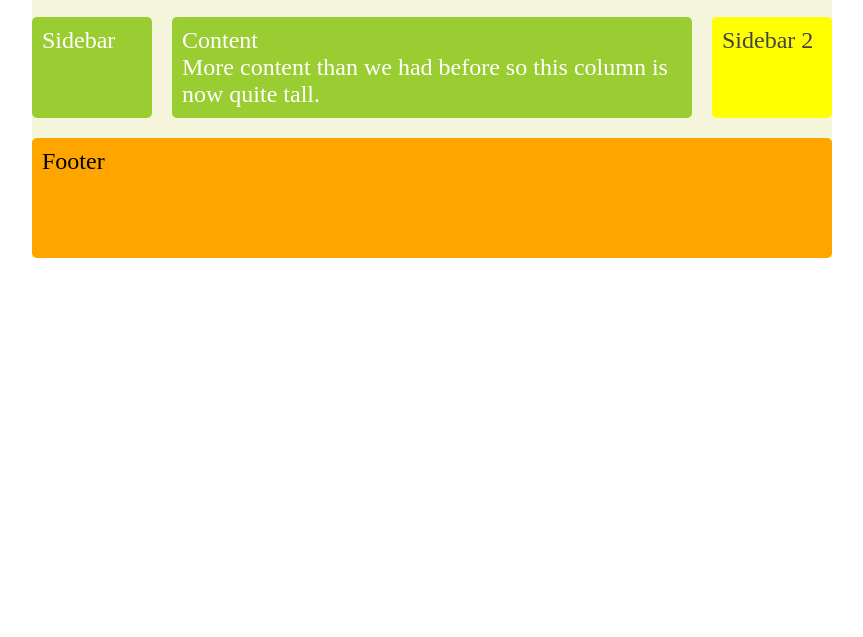
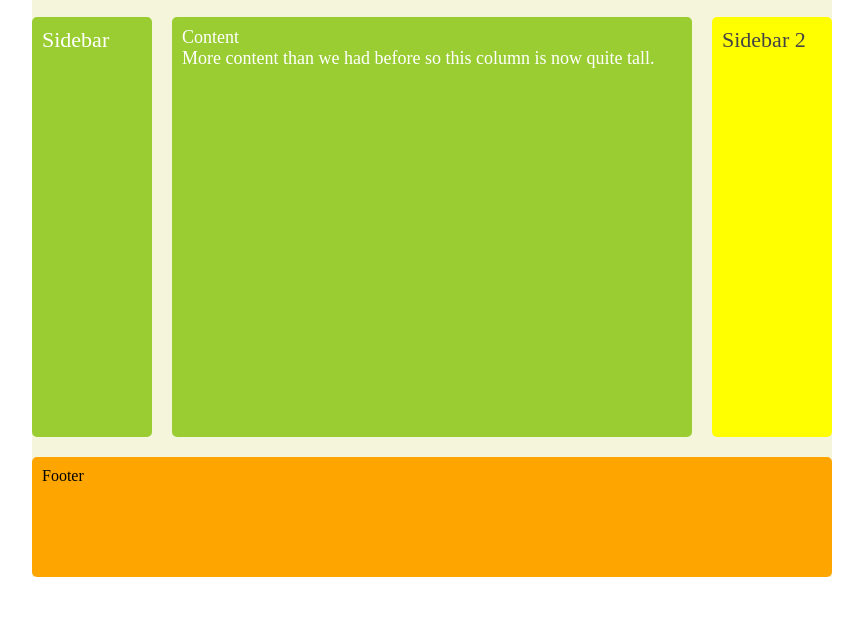
Before and after one commit to craftwill/exercice-3, a plain HTML site: page index.html in a window 1280 px wide. Shown: the part 163-800 px from the top of the page, without its empty margins (208-1071 px from the left). Drawn offline with Linux system fonts and the light colour scheme.

Commit message:
Modification2: Changements de plusieurs tailles de fontes et la section content est maintenant plus grande.

```diff
--- a/sass/layout/_layout.scss
+++ b/sass/layout/_layout.scss
@@ -9,25 +9,30 @@ main{
     background-color: white;
 }
 
-main{
-    margin: 0 auto;
-    width: 100%;
-}
-
 .sidebar {
     grid-area: sidebar;
+    font-size: 22px;
 }
 
 .sidebar2 {
     grid-area: sidebar2;
+    font-size: 22px;
 }
 
 .content {
     grid-area: content;
+    font-size: 18px;
+    min-height: 400px;
 }
 
-.header {
+.header{
     grid-area: header;
+    font: {
+        size: 43px;
+    }
+    text: {
+        align:center;
+    }
 }
 
 .footer {
@@ -85,7 +90,6 @@ main{
     color: #fff;
     border-radius: 5px;
     padding: 10px;
-    font-size: 150%;
 }
 
 .header,
```
Also changed, not shown: css/style.css, sass/style.scss (line endings or trailing spaces), 3 other files.
